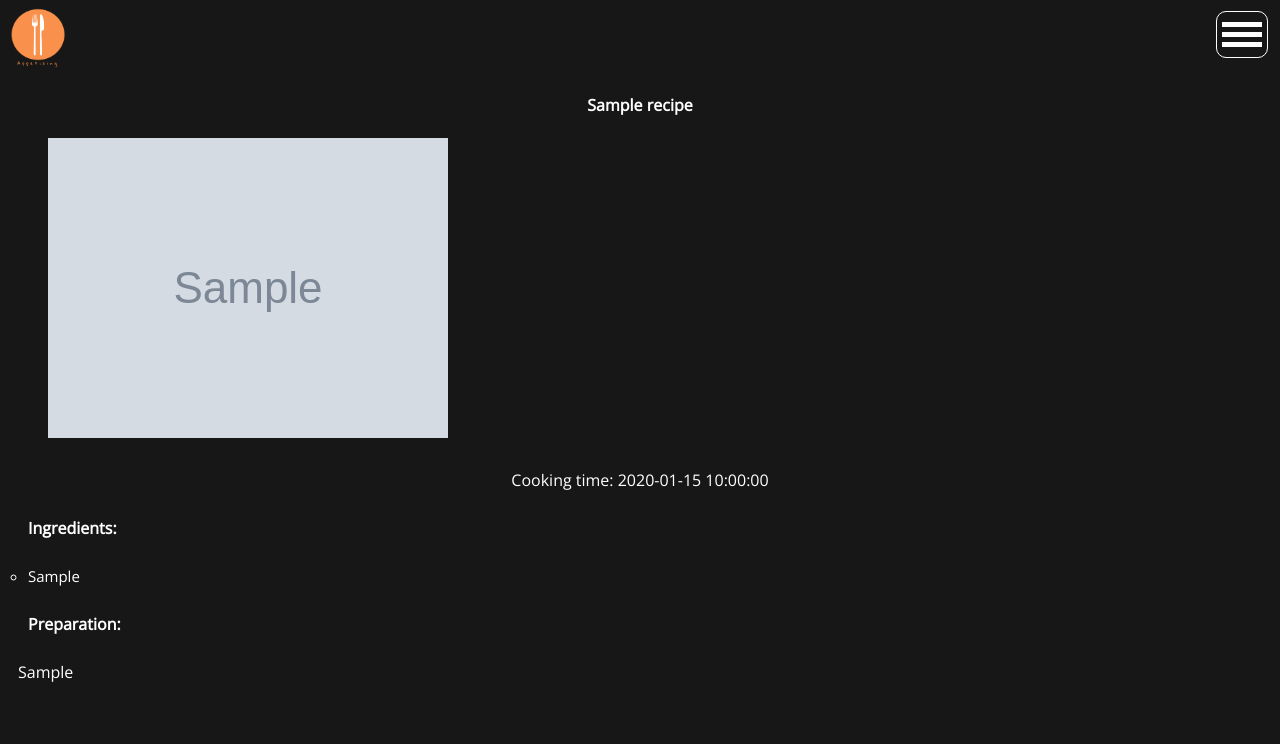
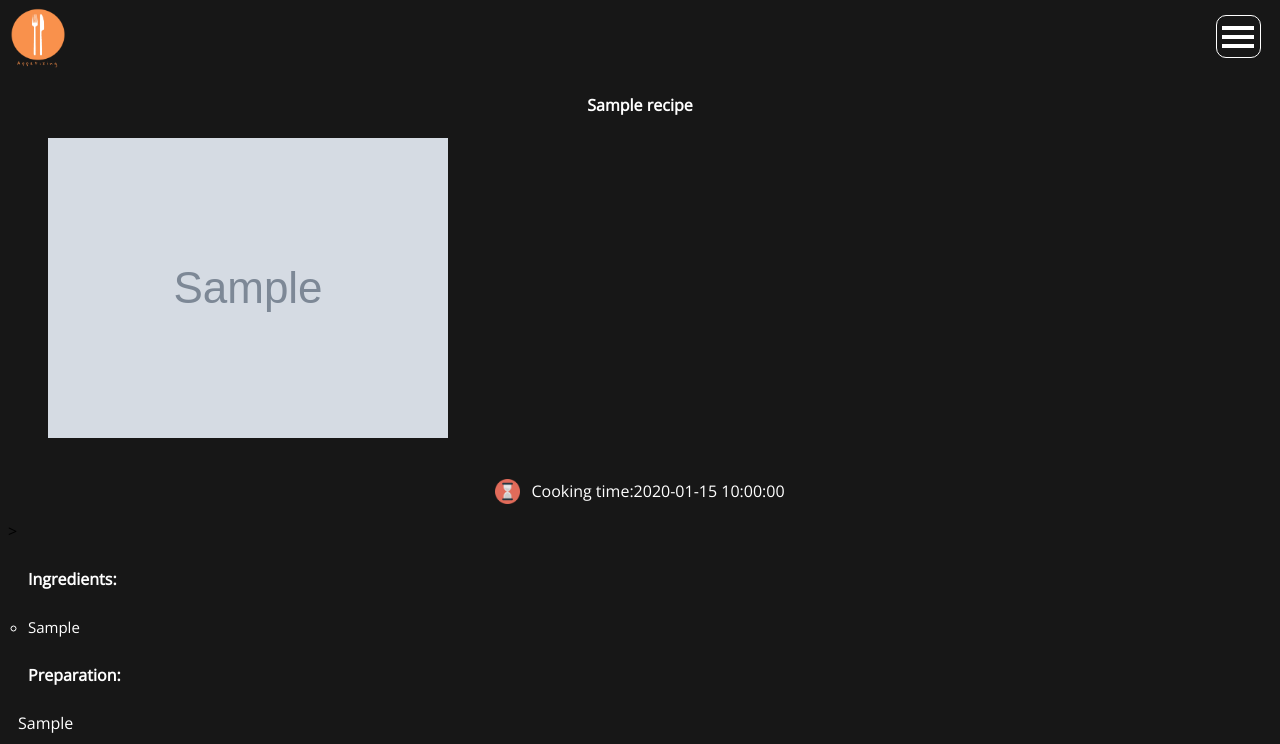
Before and after one commit to duhowise/CookingApp, a PHP site: page /showrecipe.php?id=1 in a window 1280 px wide. Shown: the top 744 px of the page. Run offline with PHP 8.4, Linux system fonts and the light colour scheme; tables that the repository leaves empty or names only in its code hold one stand-in row (values such as "Sample post"); grey boxes marked "Sample" are stand-in pictures.

Commit message:
new features
home and show recipe page

```diff
--- a/css/main.css
+++ b/css/main.css
@@ -28,9 +28,9 @@ button{
     font-family: 'Open Sans', sans-serif;
     width: 119px;
     height: 30px;
-	margin-left: 30%;
-	margin-right: 30%;
-	margin-top: 40px;
+    margin-left: 30%;
+    margin-right: 30%;
+    margin-top: 40px;
     background-color: #f9914c;
     color: white;
     border: none;
@@ -54,8 +54,8 @@ h4, p, a, h6{
 }
 .menu-btn{
     display: inline-block;
-    width: 50px;
-    height: 40px;
+    width: 43px;
+    height: 36px;
     margin-left: calc(100% - 120px);
     padding-top: 5px;
     border: 1px solid white;
@@ -64,8 +64,8 @@ h4, p, a, h6{
 }
 .menu-btn span {
     display: block;
-    width: 40px;
-    height: 5px;
+    width: 32px;
+    height: 4px;
     margin: 5px 5px;
     background: #fff;
     z-index: 99;
@@ -78,7 +78,7 @@ h4, p, a, h6{
 .expand {
     display: block !important;
     position: fixed;
-        background-color: rgba(0, 0, 0, 0.8);
+    background-color: rgba(0, 0, 0, 0.8);
     top: 70px;
     right: 0;
     left: 0;
@@ -115,10 +115,6 @@ select, input, textarea{
 textarea{
     height: auto;
 }
-.selection{
-
-}
-
 .field{
     margin-top: 20px;
 }
@@ -148,6 +144,7 @@ h1 {
 .recept-img{
     max-width: 100%;
     padding-bottom: 10px;
+    padding-top: -10px;
 }
 .parallax {
     min-height: 300px;
@@ -159,12 +156,12 @@ h1 {
 .image-title{
     display: block;
     position: relative;
-    bottom: 58px;
+    bottom: 93px;
     background-color: orange;
     opacity: 0.8;
     color: black;
     height: 42px;
-    line-height: 40px;
+    height: 77px;
     font-weight: bold;
 }
 .ingredient-list{
@@ -190,3 +187,15 @@ h5{
     padding-left: 10px;
     padding-right: 10px;
 }
+.clock{
+    display: inline-block;
+    width: 25px;
+    height: 25px;
+    padding-right: 11px;
+}
+.cooking-text{
+    display: flex;
+    align-items: center;
+    justify-content: center;
+    padding-top: 10px;
+}
--- a/home.php
+++ b/home.php
@@ -50,7 +50,9 @@ and open the template in the editor.
             <?php foreach($recipes as $recipe): ?>
             <a href="<?php echo "showrecipe.php?id=".$recipe['id'] ?>">
                 <img src="<?php echo $recipe['image'] ?>" alt="recept" class="recept-img">
-                <span class="image-title"><?php echo $recipe['name'] ?></span>
+                <span class="image-title"><?php echo $recipe['name'] ?><br>
+                    <span class="cooking-text"><img src="img/clock.png" alt="clock" class="clock">Cooking time:<?php echo $recipe['cookingtime']?></span>
+                </span>
             </a>
             <?php endforeach; ?>
         </div>
--- a/showrecipe.php
+++ b/showrecipe.php
@@ -54,7 +54,7 @@ and open the template in the editor.
             <img src="<?php echo $recipe['image'] ?>" alt="recept" class="recept-img">
         </figure>
         <section>
-            <p>Cooking time: <?php echo $recipe['cookingtime'] ?></p>
+            <p  class="cooking-text"><img src="img/clock.png" alt="clock" class="clock"><span>Cooking time:<?php echo $recipe['cookingtime']?></span></p>>
             <h5>Ingredients:</h5>
             <?php $ingredients = explode('_', $recipe['ingredients'])?>
             <ul class="ingredient-list">
```
Also changed, not shown: img/clock.png (added).
